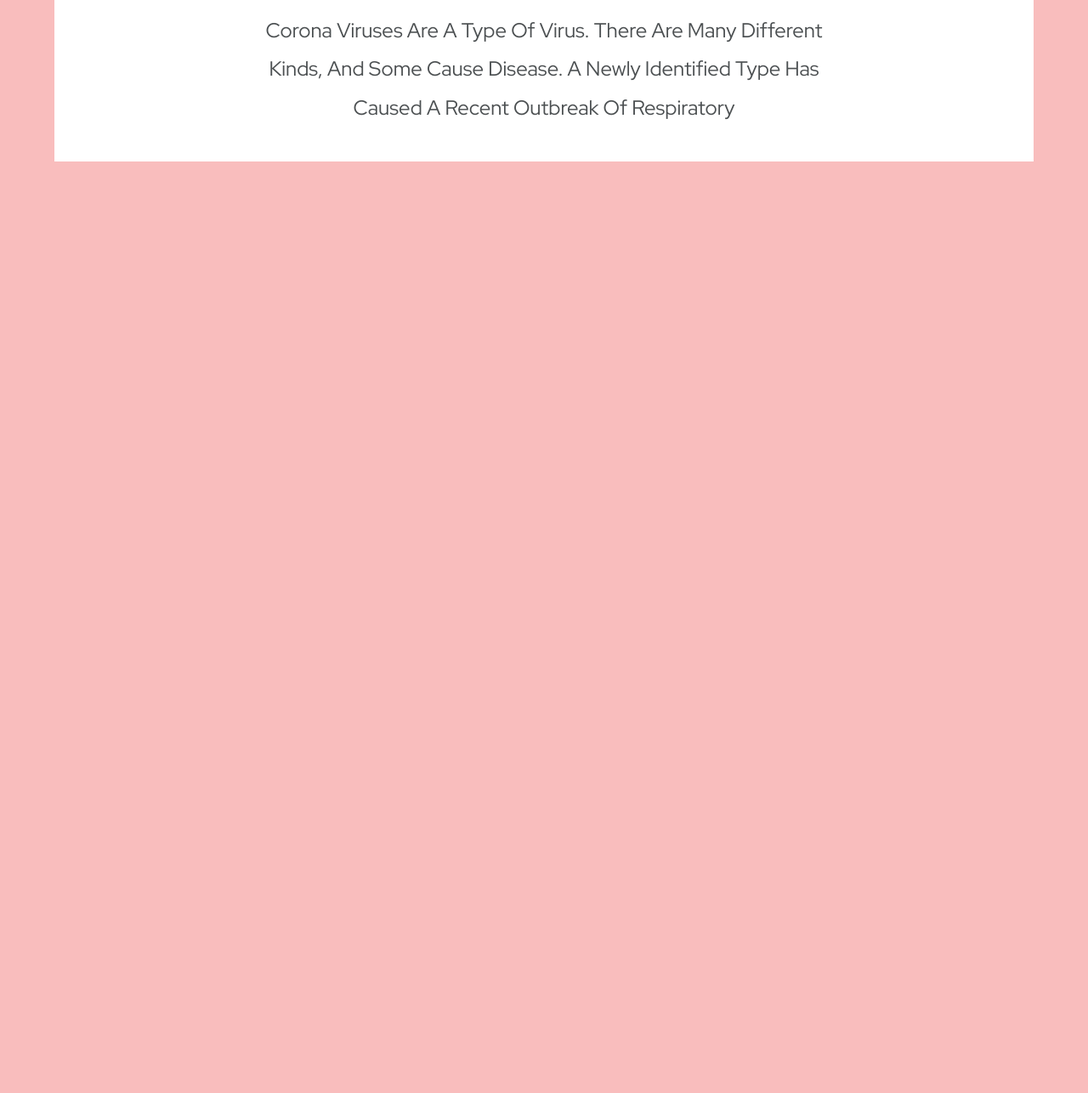
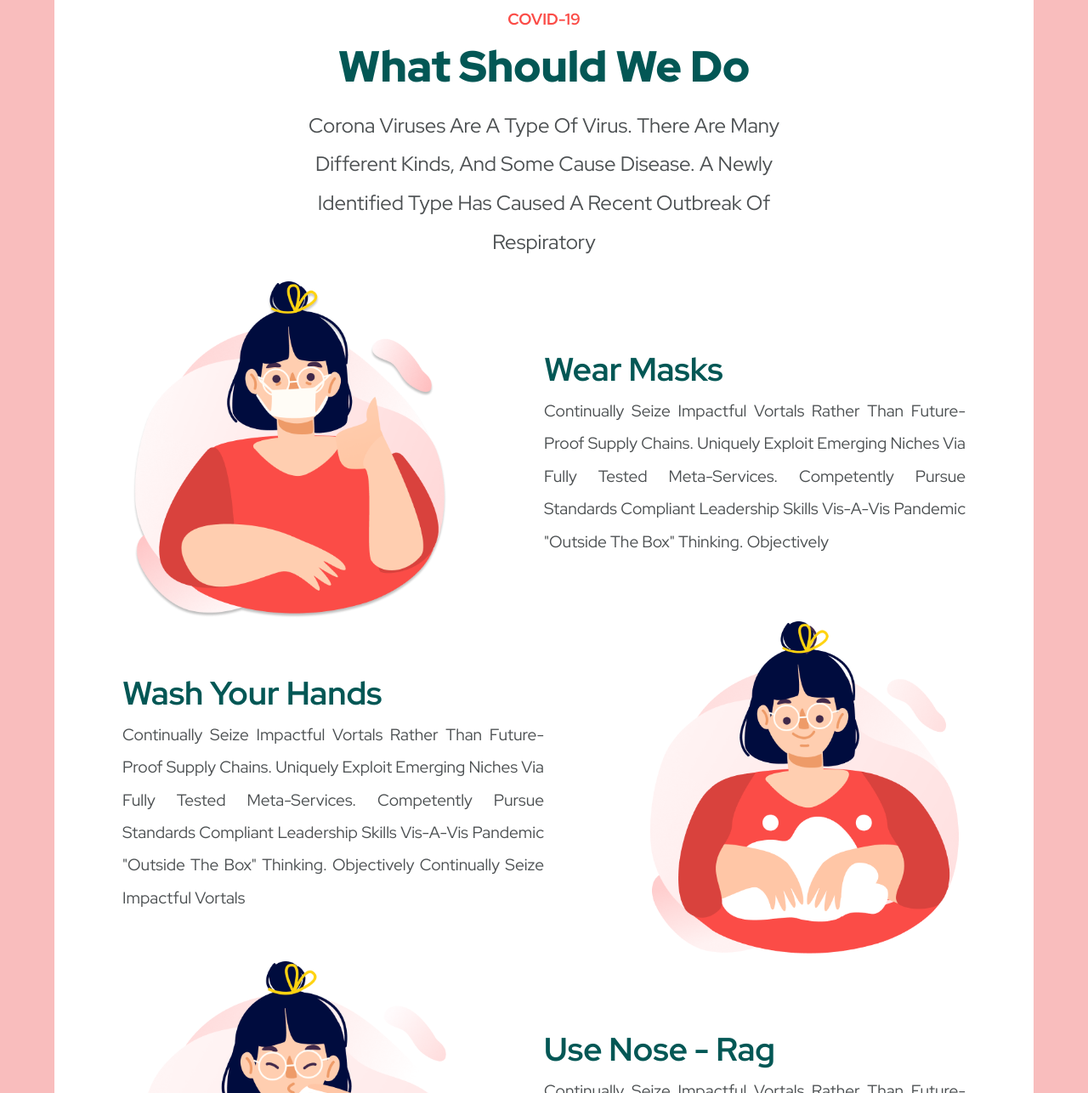
Before and after one commit to SeGeGha/covid19-helper, a website built with webpack: page public/index.html in a window 1280 px wide. Shown: the part 3134-4420 px from the top of the page at 85% size. Before the commit the page ends 3372 px from the top, so only its background shows below. Built offline with nearby package versions, Linux system fonts and the light colour scheme.

Commit message:
feat: add preventions section

```diff
--- a/public/index.html
+++ b/public/index.html
@@ -77,7 +77,36 @@
         <h1 class="info__advice">What should we do</h1>
         <p class="info__message">Corona viruses are a type of virus. There are many different kinds, and some cause disease. A newly identified type has caused a recent outbreak of respiratory</p>
       </div>
-      <div></div>
+      <div class="container">
+        <div class="container__item">
+          <img src="../src/assets/img/mask-girl.png" alt="Wear Masks">
+          <div class="wrapper">
+            <h4>Wear Masks</h4>
+            <p>Continually seize impactful vortals rather than future-proof supply chains. Uniquely exploit emerging niches via fully tested meta-services. Competently pursue standards compliant leadership skills vis-a-vis pandemic "outside the box" thinking. Objectively</p>
+          </div>
+        </div>
+        <div class="container__item">
+          <img src="../src/assets/img/wash-girl.png" alt="Wear Your Hands">
+          <div class="wrapper">
+            <h4>Wash Your Hands</h4>
+            <p>Continually seize impactful vortals rather than future-proof supply chains. Uniquely exploit emerging niches via fully tested meta-services. Competently pursue standards compliant leadership skills vis-a-vis pandemic "outside the box" thinking. Objectively Continually seize impactful vortals </p>
+          </div>
+        </div>
+        <div class="container__item">
+          <img src="../src/assets/img/nose-rag-girl.png" alt="Use nose - rag">
+          <div class="wrapper">
+            <h4>Use nose - rag</h4>
+            <p>Continually seize impactful vortals rather than future-proof supply chains. Uniquely exploit emerging niches via fully tested meta-services. Competently pursue standards compliant leadership skills vis-a-vis pandemic "outside the box" thinking. Objectively </p>
+          </div>
+        </div>
+        <div class="container__item">
+          <img src="../src/assets/img/avoid-girl.png" alt="Avoid contacts">
+          <div class="wrapper">
+            <h4>Avoid contacts</h4>
+            <p>Continually seize impactful vortals rather than future-proof supply chains. Uniquely exploit emerging niches via fully tested meta-services. Competently pursue standards compliant leadership skills vis-a-vis pandemic</p>
+          </div>
+        </div>
+      </div>
     </section>
   </div>
 </body>
--- a/src/scss/components/symptoms.scss
+++ b/src/scss/components/symptoms.scss
@@ -1,5 +1,5 @@
 #symptoms {
-  padding: 0 2.5rem;
+  padding: 3rem 2.5rem 1rem;
   filter: $drop-shadow;
 
   .info__message {
--- /dev/null
+++ b/src/scss/layout/prevention.scss
@@ -0,0 +1,41 @@
+#prevention {
+  padding: 3rem 2.5rem 1rem;
+  .container {
+    &__item {
+      padding: 0 2.5em;
+
+      @include flex(row, center, space-between);
+
+      .wrapper {
+        width: 50%;
+        order: 2;
+      }
+
+      img {
+        height: 400px;
+        order: 1;
+      }
+
+      h4 {
+        font-size: 2.4rem;
+        line-height: 150%;
+      }
+
+      p {
+        font-size: 1.2rem;
+        line-height: 200%;
+        text-align: justify;
+      }
+
+      &:nth-child(2n + 2) {
+        img {
+          order: 2;
+        }
+
+        .wrapper {
+          order: 1;
+        }
+      }
+    }
+  }
+}
--- a/src/scss/style.scss
+++ b/src/scss/style.scss
@@ -13,6 +13,8 @@
 @import './components/symptoms.scss';
 
 @import './components/info-block.scss';
+
+@import './layout/prevention.scss';
 
 * {
   margin: 0;
@@ -30,10 +32,12 @@ button {
 
 h1, h2, h3, h4 {
   color: $color;
+  text-transform: capitalize;
 }
 
 p {
   color: $p-color;
+  text-transform: capitalize;
 }
 
 html {
```
Also changed, not shown: src/assets/img/avoid-girl.png (added), src/assets/img/mask-girl.png (added), src/assets/img/nose-rag-girl.png (added), src/assets/img/wash-girl.png (added).
